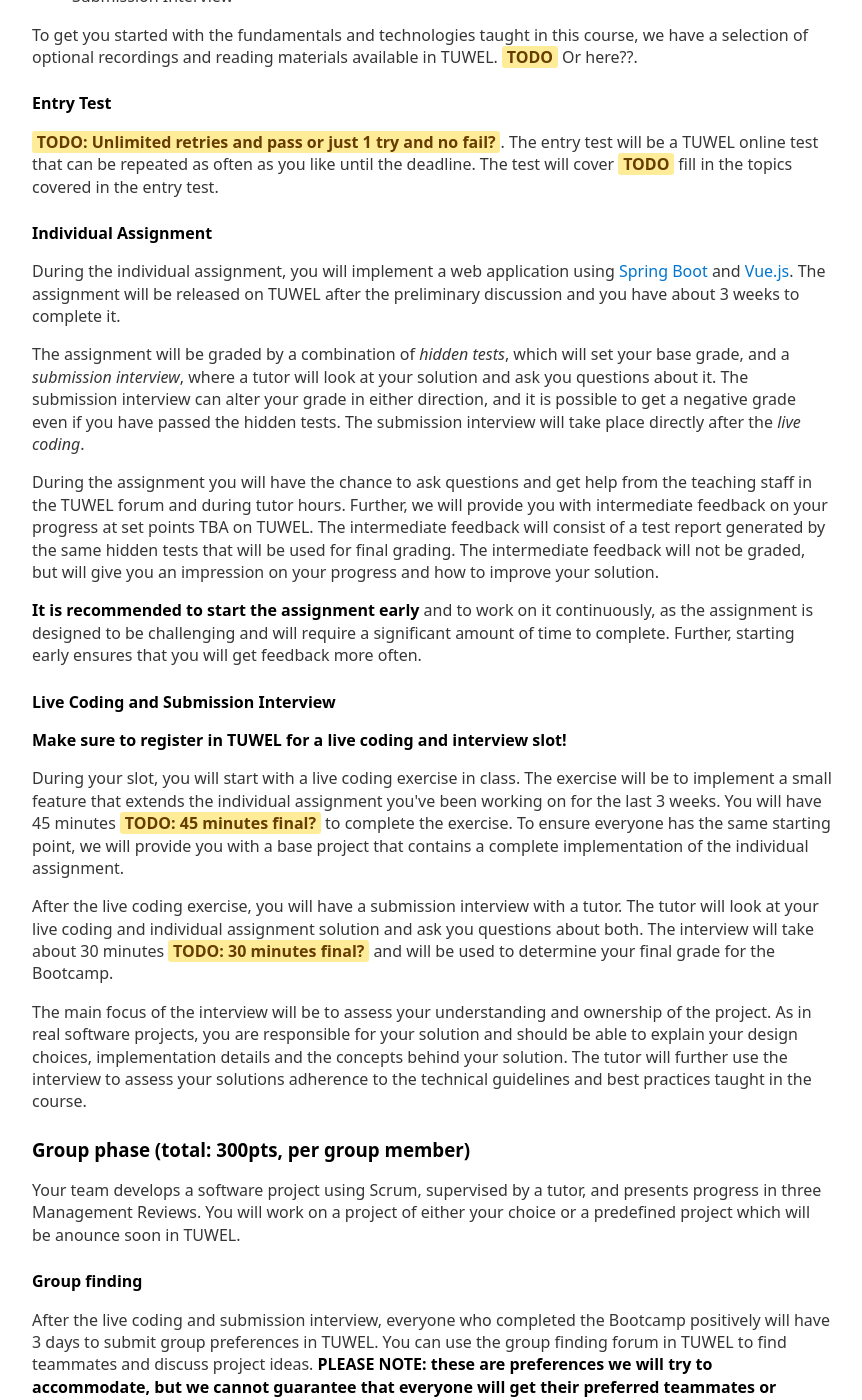
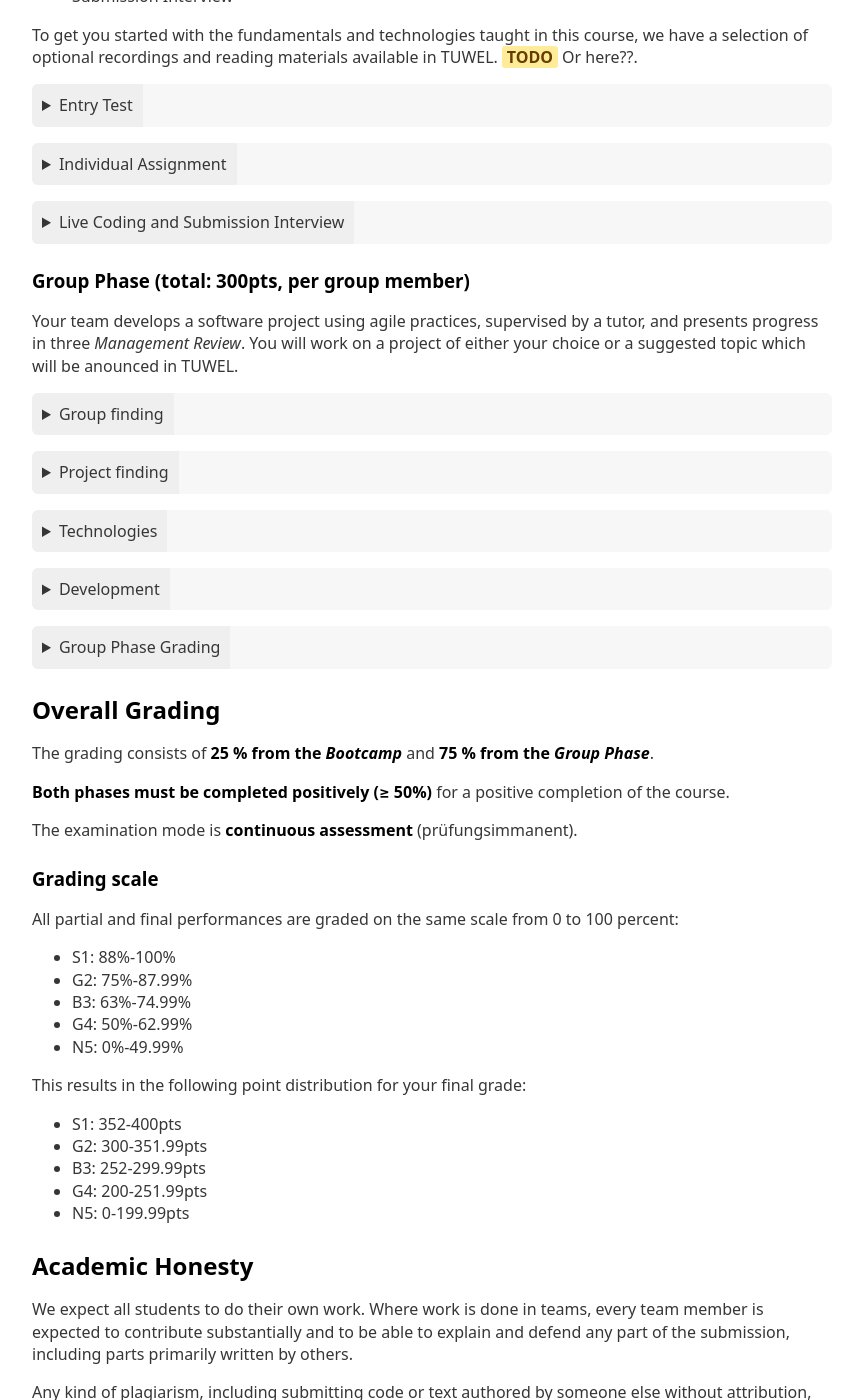
Before and after one commit to software-engineering-tuwien/software-engineering-tuwien.github.io, a Jekyll site: the page built from sep/2026W/index.html, in a window 1280 px wide and 1400 px high, scrolled down 3064 px. Shown: the whole window, without its empty margins (208-1070 px from the left). Built offline with Jekyll 4.4.1, drawn with Linux system fonts in a browser that asks for light colours; some of the changed text lies outside the part shown.

Commit message:
Last todos open, otherwise both done

```diff
--- a/_data/courses/ase/2026W.yml
+++ b/_data/courses/ase/2026W.yml
@@ -35,11 +35,11 @@
   - name: "Wolfgang Krebs"
     sorted: "Krebs, Wolfgang"
     url: "https://tiss.tuwien.ac.at/adressbuch/adressbuch/person/423636"
-    role: "assistant"
+    role: "staff"
   - name: "Dietmar Winkler"
     sorted: "Winkler, Dietmar"
     url: "https://tiss.tuwien.ac.at/adressbuch/adressbuch/person/52257"
-    role: "assistant"
+    role: "staff"
   - name: "Michael Schröder"
     sorted: "Schröder, Michael"
     url: "https://tiss.tuwien.ac.at/adressbuch/adressbuch/person/60223"
@@ -65,4 +65,4 @@
     time: "16:00 - 17:00"
     date: "01.10.2026"
     room: "Informatikhörsaal - ARCH-INF"
-    description: "Vorbesprechung"
+    description: "Kickoff"
--- a/_includes/academic-honesty.html
+++ b/_includes/academic-honesty.html
@@ -7,8 +7,8 @@
         submission, including parts primarily written by others.
       </p>
       <p>
-        Any kind of plagiarism &mdash; including submitting code or text authored by someone else without
+        Any kind of plagiarism, including submitting code or text authored by someone else without
         attribution, sharing solutions between teams, or presenting work from a previous edition of the
-        course as your own &mdash; will result in expulsion from the course with a grade N5 (Nicht Gen&uuml;gend).
+        course as your own, will result in expulsion from the course with a grade N5 (Nicht Gen&uuml;gend).
       </p>
     </section>
--- a/_layouts/course.html
+++ b/_layouts/course.html
@@ -10,19 +10,11 @@
         only the labels are translated. The last two point at the shared
         _includes/, which are English on every page.
       {%- endcomment -%}
-      {%- if page.lang == "de" %}
-      <a href="#team">Team und &Uuml;berblick</a>
-      <a href="#registration">Anmeldung</a>
-      <a href="#timetable">Termine</a>
-      <a href="#assignments">Aufgaben</a>
-      <a href="#grading">Beurteilung</a>
-      {%- else %}
       <a href="#team">Team and Overview</a>
       <a href="#registration">Registration</a>
       <a href="#timetable">Timetable</a>
-      <a href="#assignments">Assignments</a>
+      <a href="#assignments">Course Structure</a>
       <a href="#grading">Grading</a>
-      {%- endif %}
       <a href="#academichonesty">Academic Honesty</a>
       <a href="#ai-policy">AI Usage Policy</a>
     </nav>
--- a/sep/2026W/index.html
+++ b/sep/2026W/index.html
@@ -10,18 +10,18 @@
 email: se-pr@se.tuwien.ac.at
 ---
 {%- assign c = site.data.courses[page.course][page.semester] -%}
-{%- assign vorbesprechung = c.dates | where: "description", "Vorbesprechung" | first -%}
+{%- assign vorbesprechung = c.dates | where: "description", "Kickoff" | first -%}
     <section id="team">
       <h2>Team and Overview</h2>
 
       <p>
         In this course you carry out a medium-sized software development project in a team, consistently
-        applying an agile development process. The course is divided into two phases: 1.) Bootcamp, and 2.) Group phase.
+        applying an agile development process. The course is divided into two phases: 1.) <em>Bootcamp</em>, and 2.) <em>Group Phase</em>.
       </p>
       <p>
-        During the Bootcamp, you will be working on an individual assignment. In this assignment you will
+        During the <em>Bootcamp</em>, you will be working on an individual assignment. In this assignment you will
         develop a web application with <a href="https://spring.io/projects/spring-boot">Spring Boot</a> and <a href="https://vuejs.org/">Vue.js</a>.
-        In the group phase you will work in teams of 4-6 students on a software project of your choice where you will be supported by a tutor and will
+        In the <em>Group Phase</em> you will work in teams of 4-6 students on a software project of your choice where you will be supported by a tutor and will
         present your progress in regular <em>Management Reviews</em>.
       </p>
 
@@ -86,7 +86,7 @@
       <h2>Registration</h2>
 
       <p>
-        <em>Important!</em> Registration for this course runs through
+        <strong>Important!</strong> Registration for this course runs through
         <a href="{{ page.tiss }}">TISS</a>, from
         <strong>{{ c.registration.from }}</strong> until <strong>{{ c.registration.to }}</strong>
         (strict deadline!).
@@ -101,7 +101,7 @@
       <section>
         <h3>Prerequisites</h3>
         <p>
-          <em>Mandatory prerequisite</em> is the completion of the introductory and orientation phase (STEOP).
+          <strong>Mandatory prerequisite</strong> is the completion of the introductory and orientation phase (STEOP).
           We kindly ask for your understanding that we cannot make exceptions here (exchange students excluded).
         </p>
         <p>Furthermore we expect:</p>
@@ -121,7 +121,7 @@
 
       <p>
         The following table lists all important dates for the course (preliminary discussion,
-        entry test, tutor meetings, Management Reviews, deadlines).
+        entry test, tutor meetings, <em>Management Review</em>, deadlines).
       </p>
 
       <p>
@@ -202,7 +202,7 @@
             <tr>
               <td>03.11.2026 - 06.11.2026</td>
               <td>Kickoff meeting, group formation</td>
-              <td>Start of group phase</td>
+              <td>Start of <em>Group Phase</em></td>
             </tr>
             <tr>
               <td>16.11.2026 - 20.11.2026</td>
@@ -234,11 +234,11 @@
 
       <h3>Bootcamp (total: 100pts)</h3>
       <p>
-        You work independently during the Bootcamp. The main objective of the Bootcamp is
-        to teach you solid software engineering practices and to prepare you for the group phase.
+        You work independently during the <em>Bootcamp</em>. The main objective of the <em>Bootcamp</em> is
+        to teach you solid software engineering practices and to prepare you for the <em>Group Phase</em>.
       </p>
       <p>
-        The Bootcamp consists of:
+        The <em>Bootcamp</em> consists of:
         <ul>
           <li>Entry Test (5pts)</li>
           <li>Individual Assignment (50pts)</li>
@@ -249,14 +249,18 @@
         we have a selection of optional recordings and reading materials available in TUWEL.
         <span class="todo">TODO</span> Or here??.
       </p>
-      <h4>Entry Test</h4>
+
+      <details>
+        <summary>Entry Test</summary>
         <p>
           <span class="todo">TODO: Unlimited retries and pass or just 1 try and no fail?</span>.
           The entry test will be a TUWEL online test that can be repeated as often as you like until the
           deadline. The test will cover <span class="todo">TODO</span> fill in the topics covered in the entry test.
         </p>
+      </details>
 
-      <h4>Individual Assignment</h4>
+      <details>
+        <summary>Individual Assignment</summary>
         <p>
           During the individual assignment, you will implement a web application using
           <a href="https://spring.io/projects/spring-boot">Spring Boot</a> and <a href="https://vuejs.org/">Vue.js</a>.
@@ -264,43 +268,45 @@
           have about 3 weeks to complete it.
         </p>
         <p>
-        The assignment will be graded by a combination of <em>hidden tests</em>,
+          The assignment will be graded by a combination of <em>automated tests</em>,
           which will set your base grade, and a <em>submission interview</em>, where
           a tutor will look at your solution and ask you questions about it. The
           submission interview can alter your grade in either direction, and it is
-        possible to get a negative grade even if you have passed the hidden tests. The submission
+          possible to get a negative grade even if you have passed the automated tests. The submission
           interview will take place directly after the <em>live coding</em>.
         </p>
         <p>
           During the assignment you will have the chance to ask questions and get help from
           the teaching staff in the TUWEL forum and during tutor hours. Further, we will provide
           you with intermediate feedback on your progress at set points TBA on TUWEL. The
-        intermediate feedback will consist of a test report generated by the same hidden tests
+          intermediate feedback will consist of a test report generated by the same automated tests
           that will be used for final grading. The intermediate feedback will not be graded,
           but will give you an impression on your progress and how to improve your solution.
         </p>
         <p>
           <strong>It is recommended to start the assignment early</strong> and to work on it continuously,
-        as the assignment is designed to be challenging and will require a significant
+          as the assignment should not be underestimated and will likely require a significant
           amount of time to complete. Further, starting early ensures that you will get feedback
           more often.
         </p>
+      </details>
 
-      <h4>Live Coding and Submission Interview</h4>
+      <details>
+        <summary>Live Coding and Submission Interview</summary>
         <p>
           <strong>Make sure to register in TUWEL for a live coding and interview slot!</strong>
         </p>
         <p>
           During your slot, you will start with a live coding exercise in class. The exercise will
-        be to implement a small feature that extends the individual assignment you've been working on
-        for the last 3 weeks. You will have 45 minutes <span class="todo">TODO: 45 minutes final?</span>
-        to complete the exercise. To ensure everyone has the same starting point, we will provide you
-        with a base project that contains a complete implementation of the individual assignment.
+          consist of a small feature that extends a sample solution of the project from the individual
+          assignment provided by us. You will have 45 minutes <span class="todo">TODO: 45 minutes final?</span>
+          to complete the exercise.
         </p>
         <p>
           After the live coding exercise, you will have a submission interview with a tutor. The tutor will
           look at your live coding and individual assignment solution and ask you questions about both. The
-        interview will take about 30 minutes <span class="todo">TODO: 30 minutes final?</span> and will be used to determine your final grade for the Bootcamp.
+          interview will take about 30 minutes <span class="todo">TODO: 30 minutes final?</span>
+          and will be used to determine your final grade for the <em>Bootcamp</em>.
         </p>
         <p>
           The main focus of the interview will be to assess your understanding and ownership
@@ -309,95 +315,98 @@
           behind your solution. The tutor will further use the interview to assess your solutions adherence
           to the technical guidelines and best practices taught in the course.
         </p>
+      </details>
 
 
-
-      <h3>Group phase (total: 300pts, per group member)</h3>
+      <h3>Group Phase (total: 300pts, per group member)</h3>
       <p>
-        Your team develops a software project using Scrum, supervised by a tutor,
-        and presents progress in three Management Reviews. You will work on a project
-        of either your choice or a predefined project which will be anounce soon in TUWEL.
+        Your team develops a software project using agile practices, supervised by a tutor,
+        and presents progress in three <em>Management Review</em>. You will work on a project
+        of either your choice or a suggested topic which will be anounced in TUWEL.
       </p>
 
-      <h4>Group finding</h4>
+      <details>
+        <summary>Group finding</summary>
         <p>
-        After the live coding and submission interview, everyone who completed the Bootcamp positively
+          After the live coding and submission interview, everyone who completed the <em>Bootcamp</em> positively
           will have 3 days to submit group preferences in TUWEL. You can use the group finding forum
-        in TUWEL to find teammates and discuss project ideas. <strong>PLEASE NOTE: these are preferences
-        we will try to accommodate, but we cannot guarantee that everyone will get their preferred
+          in TUWEL to find teammates and discuss project ideas. <strong>PLEASE NOTE: these are preferences.
+          We will try to accommodate them, but cannot guarantee that everyone will get their preferred
           teammates or project.</strong>
         </p>
+      </details>
 
-      <h4>Project finding</h4>
+      <details>
+        <summary>Project finding</summary>
         <p>
+          <span class="todo">TODO: Project proposal process finalization</span>
           After we assigned you to your final group, you will have 1 week to submit a project proposal.
-        This proposal can be based on our predefined project or a project of your choice. The proposal
+          This proposal can be based on our suggested topic or a project of your choice. The proposal
           should contain a short description of the project, the technologies you will use and the features
           you will implement, described through user stories.
         </p>
+      </details>
 
-      <h4>Technologies</h4>
+      <details>
+        <summary>Technologies</summary>
         <p>
-        During the group phase, you will be free to choose the technologies you want to use for your
-        project. However, we recommend to use the technologies taught in the Bootcamp
+          <span class="todo">TODO: technology choice?</span>
+          During the <em>Group Phase</em>, you will be free to choose the technologies you want to use for your
+          project. However, we recommend to use the technologies taught in the <em>Bootcamp</em>
           (<a href="https://spring.io/projects/spring-boot">Spring Boot</a> and <a href="https://vuejs.org/">Vue.js</a>).
           If you want to choose other technologies, we cannot guarantee support and it would be best to
           discuss this with your tutor and make sure that your team has the necessary knowledge to use them.
         </p>
+      </details>
 
-      <h4>Development</h4>
+      <details>
+        <summary>Development</summary>
         <p>
           Overall the development phase will last about 10 weeks which will be split into 4 sprints.
           During this time, you will have weekly meetings with your tutor. The development phase starts
-        after the first Management Review and ends with the final Management Review.
+          after the first <em>Management Review</em> and ends with the final <em>Management Review</em>.
         </p>
+      </details>
 
-      <h4>Group Phase Grading</h4>
+      <details>
+        <summary>Group Phase Grading</summary>
         <p>
           While this is a group project, grading will happen for each individual student and continuously
-        throughout the group phase. Your grade consists of the following components:
+          throughout the <em>Group Phase</em>. Your grade consists of the following components:
           <ul>
-          <li>Sprint reviews (4x 40pts)</li>
-          <li>Technical review (1x 40pts)</li>
-          <li>Overall project success (100pts)</li>
+            <li>Sprint Reviews (4x 40pts)</li>
+            <li>Technical Review (1x 40pts)</li>
+            <li>Overall Project Success (100pts)</li>
           </ul>
         </p>
         <p>
-        <strong>Sprint reviews</strong> are made by your tutor. For each sprint your tutor will
-        look at 1-2 merge requests per student and grade them based on the quality of your code,
-        your adherence to the technical guidelines and best practices taught in the course.
+          <strong><em>Sprint Reviews</em></strong> are made by your tutor. For each sprint your tutor will
+          look at 1-2 merge requests per student and provide a grading recommendation based on the quality
+          of your code, your adherence to the user story and technical guidelines as well as best practices
+          taught in the course.
         </p>
         <p>
-        The <strong>technical review</strong> will be conducted by a different tutor than your own.
+          The <strong><em>Technical Review</em></strong> will be conducted by a different tutor than your own.
           In the week before <em>Management Review 2</em> another tutor will look at one merge request for
-        each student and grad it based on the same criteria as the sprint reviews.
+          each student and provide a grading recommendation based on the same criteria as the sprint reviews.
         </p>
         <p>
-        The <strong>overall project success</strong> will be assessed by your assistant during the
-        Management Reviews. The assessment will be based on the quality of your final product, the
+          The <strong><em>Overall Project Success</em></strong> will be assessed by your assistant during the
+          final <em>Management Review</em>. The assessment will be based on the quality of your final product, the
           completeness of your project and the overall success of your team.
         </p>
+      </details>
     </section>
 
     <section id="grading">
       <h2>Overall Grading</h2>
 
       <p>
-        The grading consists of <strong>25&nbsp;% from the Bootcamp</strong> and
-        <strong>75&nbsp;% from the group phase</strong>. The Bootcamp consists of an entry test
-        and the solving of an exercise example. The assessment of performance in the group phase takes
-        place within the framework of Management Reviews.
-      </p>
+        The grading consists of <strong>25&nbsp;% from the <em>Bootcamp</em></strong> and
+        <strong>75&nbsp;% from the <em>Group Phase</em></strong>.
 
       <p>
         <strong>Both phases must be completed positively (&#8805; 50%)</strong> for a positive completion of the course.
-      </p>
-
-      <p>
-        <strong>Repeatability of partial performances:</strong> Since the &ldquo;Bootcamp&rdquo;
-        and &ldquo;group phase&rdquo; are partial performances that must be completed over a longer period
-        of time (implementation of the individual assignment, development of the group project), there is
-        <em>no possibility of repetition</em> for these partial performances.
       </p>
 
       <p>The examination mode is <strong>continuous assessment</strong> (pr&uuml;fungsimmanent).</p>
```
Also changed, not shown: ase/2026W/index.html (+113 -136 lines), index.html (+26 -1 lines). Lines whose indentation alone changed are shown as unchanged.
